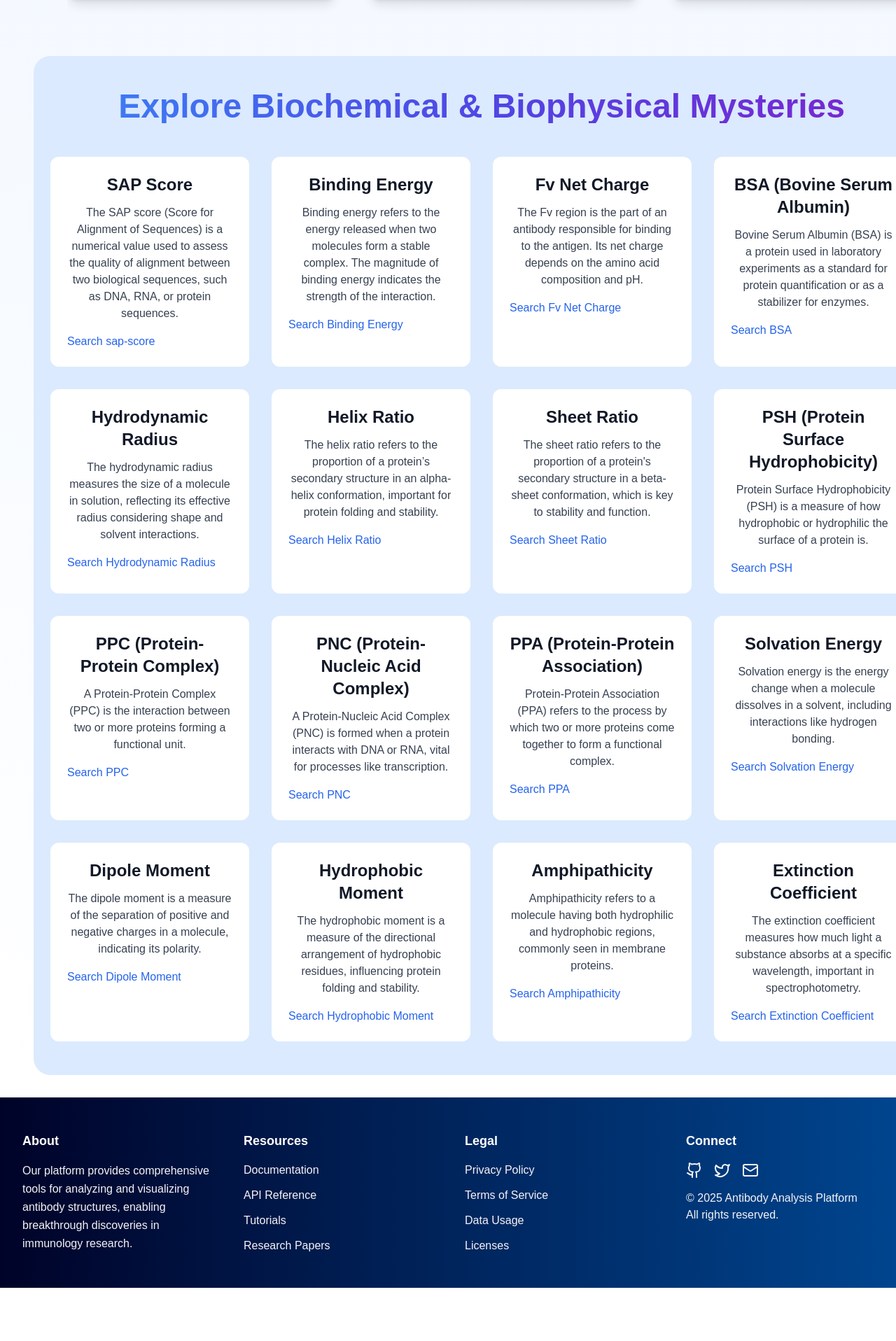
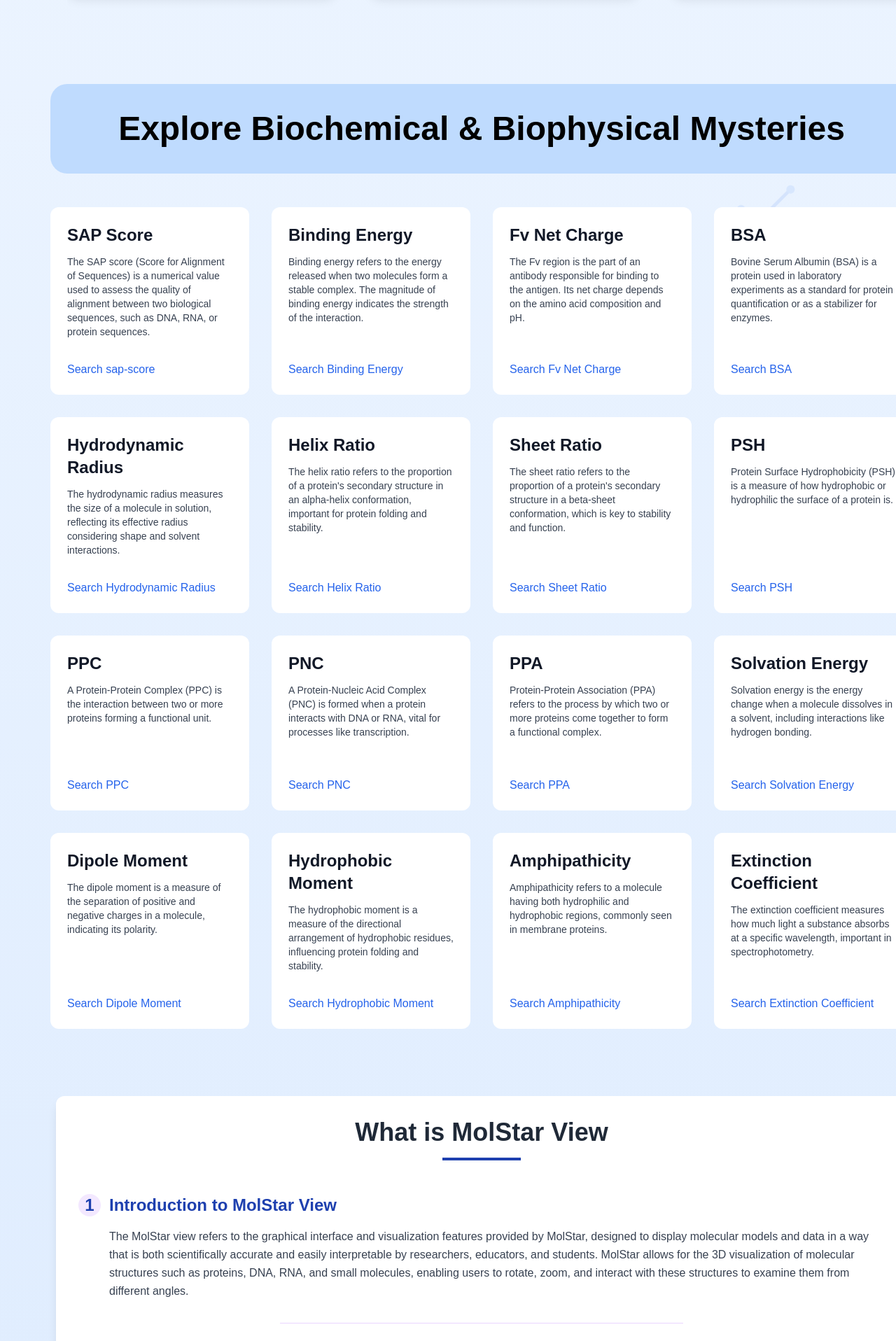
Before and after one commit to Y-A-S-H-W-A-N-T/Antibody-Characterization-Project, a Next.js app: page / in a window 1280 px wide. Shown: the part 864-2780 px from the top of the page at 70% size. Before the commit the page ends 2704 px from the top, so only its background shows below. Built offline with nearby package versions, Linux system fonts and the light colour scheme.

Commit message:
landing-page-design-update

```diff
--- a/app/components/Footer.tsx
+++ b/app/components/Footer.tsx
@@ -1,30 +1,32 @@
-import React from 'react';
-import { Github, Twitter, Mail } from 'lucide-react';
+import React from "react"
+import { Github, Twitter, Mail } from "lucide-react"
 
 const Footer = () => {
+  const currentYear = new Date().getFullYear()
+
   return (
-    <footer
-      className="w-full transition-colors duration-300"
-      style={{
-        background: 'linear-gradient(90deg, hsla(236, 100%, 8%, 1) 0%, hsla(211, 100%, 28%, 1) 100%)',
-        filter: 'progid: DXImageTransform.Microsoft.gradient( startColorstr="#000328", endColorstr="#00458e", GradientType=1 )',
-      }}
-    >
-      <div className="max-w-7xl mx-auto px-4 sm:px-6 lg:px-8 py-12">
-        <div className="grid grid-cols-1 md:grid-cols-4 gap-12">
+    <footer className="bg-white dark:bg-slate-900 shadow-md">
+      <div className="max-w-7xl mx-auto px-4 sm:px-6 lg:px-8">
+        <div className="py-12 grid grid-cols-1 md:grid-cols-2 lg:grid-cols-4 gap-8">
+          {/* About Section */}
           <div className="space-y-4">
-            <h3 className="text-lg font-semibold text-white">About</h3>
-            <p className="text-gray-100 dark:text-gray-300 leading-relaxed">
-              Our platform provides comprehensive tools for analyzing and visualizing antibody structures, enabling breakthrough discoveries in immunology research.
+            <h3 className="text-lg font-semibold text-gray-900 dark:text-white">About</h3>
+            <p className="text-sm text-gray-600 dark:text-gray-400 leading-relaxed">
+              Our platform provides comprehensive tools for analyzing and visualizing antibody structures, enabling
+              breakthrough discoveries in immunology research.
             </p>
           </div>
 
+          {/* Resources Section */}
           <div className="space-y-4">
-            <h3 className="text-lg font-semibold text-white">Resources</h3>
-            <ul className="space-y-3">
-              {['Documentation', 'API Reference', 'Tutorials', 'Research Papers'].map((item) => (
+            <h3 className="text-lg font-semibold text-gray-900 dark:text-white">Resources</h3>
+            <ul className="space-y-2">
+              {["Documentation", "API Reference", "Tutorials", "Research Papers"].map((item) => (
                 <li key={item}>
-                  <a href="#" className="text-gray-100 dark:text-gray-300 hover:text-pink-200 transition-colors">
+                  <a
+                    href="#"
+                    className="text-sm text-gray-600 dark:text-gray-400 hover:text-primary dark:hover:text-primary transition-colors duration-300"
+                  >
                     {item}
                   </a>
                 </li>
@@ -32,12 +34,16 @@ const Footer = () => {
             </ul>
           </div>
 
+          {/* Legal Section */}
           <div className="space-y-4">
-            <h3 className="text-lg font-semibold text-white">Legal</h3>
-            <ul className="space-y-3">
-              {['Privacy Policy', 'Terms of Service', 'Data Usage', 'Licenses'].map((item) => (
+            <h3 className="text-lg font-semibold text-gray-900 dark:text-white">Legal</h3>
+            <ul className="space-y-2">
+              {["Privacy Policy", "Terms of Service", "Data Usage", "Licenses"].map((item) => (
                 <li key={item}>
-                  <a href="#" className="text-gray-100 dark:text-gray-300 hover:text-pink-200 transition-colors">
+                  <a
+                    href="#"
+                    className="text-sm text-gray-600 dark:text-gray-400 hover:text-primary dark:hover:text-primary transition-colors duration-300"
+                  >
                     {item}
                   </a>
                 </li>
@@ -45,14 +51,15 @@ const Footer = () => {
             </ul>
           </div>
 
+          {/* Connect Section */}
           <div className="space-y-4">
-            <h3 className="text-lg font-semibold text-white">Connect</h3>
+            <h3 className="text-lg font-semibold text-gray-900 dark:text-white">Connect</h3>
             <div className="flex space-x-4">
               <a
                 href="https://github.com"
                 target="_blank"
                 rel="noopener noreferrer"
-                className="text-gray-100 dark:text-gray-300 hover:text-pink-200 transition-colors transform hover:scale-110"
+                className="text-gray-600 dark:text-gray-400 hover:text-primary dark:hover:text-primary transition-colors duration-300"
               >
                 <Github className="w-6 h-6" />
               </a>
@@ -60,27 +67,29 @@ const Footer = () => {
                 href="https://twitter.com"
                 target="_blank"
                 rel="noopener noreferrer"
-                className="text-gray-100 dark:text-gray-300 hover:text-pink-200 transition-colors transform hover:scale-110"
+                className="text-gray-600 dark:text-gray-400 hover:text-primary dark:hover:text-primary transition-colors duration-300"
               >
                 <Twitter className="w-6 h-6" />
               </a>
               <a
                 href="mailto:contact@example.com"
-                className="text-gray-100 dark:text-gray-300 hover:text-pink-200 transition-colors transform hover:scale-110"
+                className="text-gray-600 dark:text-gray-400 hover:text-primary dark:hover:text-primary transition-colors duration-300"
               >
                 <Mail className="w-6 h-6" />
               </a>
             </div>
-            <p className="text-gray-100 dark:text-gray-300">
-              © {new Date().getFullYear()} Antibody Analysis Platform
-              <br />
-              All rights reserved.
-            </p>
           </div>
+        </div>
+
+        {/* Copyright Section */}
+        <div className="border-t border-gray-200 dark:border-gray-700">
+          <p className="py-6 text-sm text-center text-gray-500 dark:text-gray-400">
+            © {currentYear} Antibody Analysis Platform. All rights reserved.
+          </p>
         </div>
       </div>
     </footer>
-  );
-};
+  )
+}
 
-export default Footer;
+export default Footer
--- a/app/components/Hero-section.tsx
+++ b/app/components/Hero-section.tsx
@@ -5,6 +5,7 @@ import Link from "next/link";
 import { motion } from "framer-motion";
 import { ChevronLeft, ChevronRight } from "lucide-react";
 import ContentSection from "./content-section"; // Import ContentSection
+import MolstarContent from "./Molstar-content";
 
 const HeroSection: React.FC = () => {
   const scrollRef = useRef<HTMLDivElement | null>(null);
@@ -22,7 +23,7 @@ const HeroSection: React.FC = () => {
   return (
     <section className="relative w-full min-h-screen flex flex-col items-center justify-center overflow-hidden px-6 md:px-12 text-center">
       {/* Background Gradient */}
-      <div className="absolute inset-0 bg-gradient-to-b from-blue-50 to-white dark:from-gray-900 dark:to-gray-800 transition-colors duration-500" />
+      <div className="absolute inset-0 bg-gradient-to-b from-blue-50 to-blue-100 dark:from-gray-900 dark:to-gray-800 transition-colors duration-500" />
 
       {/* Animated Antibody Background */}
       <div className="absolute inset-0 overflow-hidden pointer-events-none">
@@ -77,11 +78,11 @@ const HeroSection: React.FC = () => {
   initial={{ opacity: 0, y: 20 }}
   animate={{ opacity: 1, y: 0 }}
   transition={{ duration: 0.8 }}
-  className="text-5xl md:text-7xl mt-20 font-bold text-transparent bg-clip-text bg-gradient-to-r from-blue-600 to-green-500 mb-6"
+  className="text-5xl md:text-7xl mt-20 font-bold text-black p-3 font-inter dark:text-white"
 >
-  Antibody
-  <span className="text-transparent bg-clip-text bg-gradient-to-r from-blue-600 to-green-500"> Characterization</span>
+  Antibody Characterization
 </motion.h1>
+
 
         <motion.p
           initial={{ opacity: 0, y: 20 }}
@@ -99,7 +100,7 @@ const HeroSection: React.FC = () => {
           className="flex flex-col sm:flex-row gap-4 justify-center mb-12"
         >
           <Link href="/pages/table-viewer">
-            <Button className="px-8 py-4 text-lg font-semibold bg-blue-600 hover:bg-blue-700 text-white rounded-lg transform transition-all hover:scale-105 hover:shadow-lg">
+            <Button className="px-8 py-4 text-lg font-semibold bg-black hover:bg-gray-700 text-white rounded-lg transform transition-all hover:scale-105 hover:shadow-lg">
               Explore Dashboard
             </Button>
           </Link>
@@ -159,6 +160,7 @@ const HeroSection: React.FC = () => {
 
         {/* Add Content Section Below Hero Section */}
         <ContentSection />
+        <MolstarContent />
 
         {/* Additional Content as Normal Text */}
         <div className="mt-8 text-gray-700 dark:text-gray-300 text-left space-y-6 leading-relaxed">
--- /dev/null
+++ b/app/components/Molstar-content.tsx
@@ -0,0 +1,70 @@
+import React, { useState } from "react";
+
+const MolStarView = () => {
+  // eslint-disable-next-line @typescript-eslint/no-unused-vars
+  const [darkMode, setDarkMode] = useState(false);
+
+  const sections = [
+    {
+      title: "Introduction to MolStar View",
+      content:
+        "The MolStar view refers to the graphical interface and visualization features provided by MolStar, designed to display molecular models and data in a way that is both scientifically accurate and easily interpretable by researchers, educators, and students. MolStar allows for the 3D visualization of molecular structures such as proteins, DNA, RNA, and small molecules, enabling users to rotate, zoom, and interact with these structures to examine them from different angles.",
+    },
+    {
+      title: "Visualization Types in MolStar",
+      content:
+        "The visualization types in MolStar include cartoon representation, where the backbone is shown as a ribbon or stick model, emphasizing structural elements like helices and sheets; space-filling models, which depict atoms as spheres that fill the space in a molecular structure; and ball-and-stick models, which show atoms as spheres and bonds as sticks, providing a clear view of the atomic connections. MolStar can open molecular structures from various file formats like PDB (Protein Data Bank) files, CIF, and others, containing the 3D coordinates of atoms in the molecule.",
+    },
+    {
+      title: "Interactive Tools in MolStar",
+      content:
+        "MolStar offers interactive tools that allow users to engage with the structure in real-time, such as rotating the molecule, zooming in or out, and highlighting specific regions. Users can select specific residues, chains, or regions of the structure to examine in more detail and add labels and annotations to clarify specific features. Additionally, users can display different parts of the structure simultaneously, which is useful for comparing multiple models or highlighting changes, such as in drug design.",
+    },
+    {
+      title: "Color Schemes in MolStar",
+      content:
+        "The software also provides various color schemes to represent different aspects of the structure. Chain coloring allows each chain in a multi-chain protein to be displayed in different colors, while secondary structure coloring distinguishes helices, sheets, and loops. Atom-based coloring helps in understanding the molecular composition by coloring atoms according to their type, such as carbon, oxygen, or nitrogen.",
+    },
+    {
+      title: "MolStar View in Scientific Research",
+      content:
+        "In scientific research, MolStar is frequently used in bioinformatics and molecular biology to visualize protein structures, enabling researchers to examine the arrangement of amino acids, active sites, and interactions between molecules. The ability to interact with the molecular structure aids in analyzing structural dynamics, understanding protein-ligand interactions, and modeling the effects of mutations. In drug discovery, MolStar is particularly useful for visualizing the binding of small molecules or drugs to target proteins, supporting the development of new pharmaceutical compounds.",
+    },
+  ];
+
+  // const toggleDarkMode = () => setDarkMode(!darkMode);
+
+  return (
+    <div
+      className={`min-h-screen py-12 px-4 sm:px-6 lg:px-8 ${darkMode ? "dark bg-[#05042a]" : ""}`}
+    >
+      <div className="max-w-full mx-auto bg-white dark:bg-[#242f40] rounded-xl shadow-lg overflow-hidden">
+        <div className="p-8">
+          <h1 className="text-4xl font-bold text-center text-gray-800 dark:text-white mb-12">
+            What is MolStar View
+            <div className="w-28 h-1 bg-blue-800 mx-auto mt-4"></div>
+          </h1>
+          {sections.map((section, index) => (
+            <div key={index} className="mb-12 last:mb-0">
+              <h2 className="text-2xl font-semibold text-blue-800 dark:text-white mb-4 flex items-center">
+                <span className="w-8 h-8 rounded-full bg-purple-100 dark:bg-blue-900  flex items-center justify-center mr-3 text-blue-800 dark:text-white -bold">
+                  {index + 1}
+                </span>
+                {section.title}
+              </h2>
+              <p className="text-gray-700 text-left leading-relaxed mb-6 pl-11 dark:text-white">
+                {section.content}
+              </p>
+              {index !== sections.length - 1 && (
+                <div className="w-1/2 h-px bg-purple-200 mx-auto my-8 dark:bg-blue-800"></div>
+              )}
+            </div>
+          ))}
+        </div>
+
+      </div>
+    </div>
+  );
+};
+
+export default MolStarView;
--- a/app/components/content-section.tsx
+++ b/app/components/content-section.tsx
@@ -1,129 +1,129 @@
-import React from 'react';
+import React from "react"
 
 const ContentSection = () => {
   const items = [
     {
       title: "SAP Score",
-      description: "The SAP score (Score for Alignment of Sequences) is a numerical value used to assess the quality of alignment between two biological sequences, such as DNA, RNA, or protein sequences.",
+      description:
+        "The SAP score (Score for Alignment of Sequences) is a numerical value used to assess the quality of alignment between two biological sequences, such as DNA, RNA, or protein sequences.",
       link: "Search sap-score",
-      bgColor: "bg-white"
     },
     {
       title: "Binding Energy",
-      description: "Binding energy refers to the energy released when two molecules form a stable complex. The magnitude of binding energy indicates the strength of the interaction.",
+      description:
+        "Binding energy refers to the energy released when two molecules form a stable complex. The magnitude of binding energy indicates the strength of the interaction.",
       link: "Search Binding Energy",
-      bgColor: "bg-white"
     },
     {
       title: "Fv Net Charge",
-      description: "The Fv region is the part of an antibody responsible for binding to the antigen. Its net charge depends on the amino acid composition and pH.",
+      description:
+        "The Fv region is the part of an antibody responsible for binding to the antigen. Its net charge depends on the amino acid composition and pH.",
       link: "Search Fv Net Charge",
-      bgColor: "bg-white"
     },
     {
-      title: "BSA (Bovine Serum Albumin)",
-      description: "Bovine Serum Albumin (BSA) is a protein used in laboratory experiments as a standard for protein quantification or as a stabilizer for enzymes.",
+      title: "BSA ",
+      description:
+        "Bovine Serum Albumin (BSA) is a protein used in laboratory experiments as a standard for protein quantification or as a stabilizer for enzymes.",
       link: "Search BSA",
-      bgColor: "bg-white"
     },
     {
       title: "Hydrodynamic Radius",
-      description: "The hydrodynamic radius measures the size of a molecule in solution, reflecting its effective radius considering shape and solvent interactions.",
+      description:
+        "The hydrodynamic radius measures the size of a molecule in solution, reflecting its effective radius considering shape and solvent interactions.",
       link: "Search Hydrodynamic Radius",
-      bgColor: "bg-white"
     },
     {
       title: "Helix Ratio",
-      description: "The helix ratio refers to the proportion of a protein’s secondary structure in an alpha-helix conformation, important for protein folding and stability.",
+      description:
+        "The helix ratio refers to the proportion of a protein's secondary structure in an alpha-helix conformation, important for protein folding and stability.",
       link: "Search Helix Ratio",
-      bgColor: "bg-white"
     },
     {
       title: "Sheet Ratio",
-      description: "The sheet ratio refers to the proportion of a protein's secondary structure in a beta-sheet conformation, which is key to stability and function.",
+      description:
+        "The sheet ratio refers to the proportion of a protein's secondary structure in a beta-sheet conformation, which is key to stability and function.",
       link: "Search Sheet Ratio",
-      bgColor: "bg-white"
     },
     {
-      title: "PSH (Protein Surface Hydrophobicity)",
-      description: "Protein Surface Hydrophobicity (PSH) is a measure of how hydrophobic or hydrophilic the surface of a protein is.",
+      title: "PSH ",
+      description:
+        "Protein Surface Hydrophobicity (PSH) is a measure of how hydrophobic or hydrophilic the surface of a protein is.",
       link: "Search PSH",
-      bgColor: "bg-white"
     },
     {
-      title: "PPC (Protein-Protein Complex)",
-      description: "A Protein-Protein Complex (PPC) is the interaction between two or more proteins forming a functional unit.",
+      title: "PPC ",
+      description:
+        "A Protein-Protein Complex (PPC) is the interaction between two or more proteins forming a functional unit.",
       link: "Search PPC",
-      bgColor: "bg-white"
     },
     {
-      title: "PNC (Protein-Nucleic Acid Complex)",
-      description: "A Protein-Nucleic Acid Complex (PNC) is formed when a protein interacts with DNA or RNA, vital for processes like transcription.",
+      title: "PNC ",
+      description:
+        "A Protein-Nucleic Acid Complex (PNC) is formed when a protein interacts with DNA or RNA, vital for processes like transcription.",
       link: "Search PNC",
-      bgColor: "bg-white"
     },
     {
-      title: "PPA (Protein-Protein Association)",
-      description: "Protein-Protein Association (PPA) refers to the process by which two or more proteins come together to form a functional complex.",
+      title: "PPA ",
+      description:
+        "Protein-Protein Association (PPA) refers to the process by which two or more proteins come together to form a functional complex.",
       link: "Search PPA",
-      bgColor: "bg-white"
     },
     {
       title: "Solvation Energy",
-      description: "Solvation energy is the energy change when a molecule dissolves in a solvent, including interactions like hydrogen bonding.",
+      description:
+        "Solvation energy is the energy change when a molecule dissolves in a solvent, including interactions like hydrogen bonding.",
       link: "Search Solvation Energy",
-      bgColor: "bg-white"
     },
     {
       title: "Dipole Moment",
-      description: "The dipole moment is a measure of the separation of positive and negative charges in a molecule, indicating its polarity.",
+      description:
+        "The dipole moment is a measure of the separation of positive and negative charges in a molecule, indicating its polarity.",
       link: "Search Dipole Moment",
-      bgColor: "bg-white"
     },
     {
       title: "Hydrophobic Moment",
-      description: "The hydrophobic moment is a measure of the directional arrangement of hydrophobic residues, influencing protein folding and stability.",
+      description:
+        "The hydrophobic moment is a measure of the directional arrangement of hydrophobic residues, influencing protein folding and stability.",
       link: "Search Hydrophobic Moment",
-      bgColor: "bg-white"
     },
     {
       title: "Amphipathicity",
-      description: "Amphipathicity refers to a molecule having both hydrophilic and hydrophobic regions, commonly seen in membrane proteins.",
+      description:
+        "Amphipathicity refers to a molecule having both hydrophilic and hydrophobic regions, commonly seen in membrane proteins.",
       link: "Search Amphipathicity",
-      bgColor: "bg-white"
     },
     {
       title: "Extinction Coefficient",
-      description: "The extinction coefficient measures how much light a substance absorbs at a specific wavelength, important in spectrophotometry.",
+      description:
+        "The extinction coefficient measures how much light a substance absorbs at a specific wavelength, important in spectrophotometry.",
       link: "Search Extinction Coefficient",
-      bgColor: "bg-white"
-    }
-  ];
+    },
+  ]
 
   return (
-    <div className="relative w-full min-h-screen bg-blue-100 dark:bg-[#05042a] rounded-3xl">
+    <div className="relative w-full min-h-screen  rounded-3xl">
       <div className="max-w-7xl mx-auto px-6 py-12">
       <div className="text-center mb-12">
-        <h2 className="text-5xl font-extrabold text-transparent bg-gradient-to-r from-blue-500 via-indigo-600 to-purple-700 bg-clip-text mb-4">
+  <h2 className="text-5xl text-black dark:text-white font-extrabold mb-4 p-10 rounded-3xl bg-blue-200 dark:bg-[#05042a]  ">
     Explore Biochemical & Biophysical Mysteries
   </h2>
-        {/* <p className="text-lg text-gray-900 dark:text-white opacity-80 max-w-3xl mx-auto">
-          Search across the most complete life science research reagent database, covering 18 key biochemical & biophysical topics.
-        </p> */}
 </div>
+
 
         <div className="grid grid-cols-1 md:grid-cols-2 lg:grid-cols-4 gap-8">
           {items.map((item, index) => (
             <div
               key={index}
-            className="bg-white dark:bg-[#1a1a1a] rounded-xl p-6 transition-transform transform hover:scale-105 hover:shadow-2xl hover:shadow-blue-500/50 duration-300"
-            style={{ minWidth: "250px" }}
+              className="bg-white dark:bg-gray-800 rounded-xl p-6 transition-transform transform hover:scale-105 hover:shadow-2xl hover:shadow-blue-500/50 duration-300 flex flex-col justify-between"
+              style={{ minWidth: "250px", minHeight: "250px" }}
             >
-            <h3 className="text-2xl font-semibold text-gray-900 dark:text-white mb-3">{item.title}</h3>
-            <p className="text-gray-700 dark:text-gray-300 mb-4">{item.description}</p>
+              <div>
+                <h3 className="text-left text-2xl font-bold text-gray-900 dark:text-white mb-3">{item.title}</h3>
+                <p className="text-left text-gray-700 dark:text-gray-300 mb-4 text-sm">{item.description}</p>
+              </div>
               <a
                 href="#"
-              className="text-blue-600 hover:text-blue-800 dark:text-blue-400 dark:hover:text-blue-600 font-medium flex items-center"
+                className="text-blue-600 hover:text-blue-800 dark:text-blue-400 dark:hover:text-blue-200 font-medium flex items-center mt-4"
               >
                 {item.link}
               </a>
@@ -132,8 +132,7 @@ const ContentSection = () => {
         </div>
       </div>
     </div>
+  )
+}
 
-  );
-};
-
-export default ContentSection;
+export default ContentSection
--- a/app/pages/table-viewer/page.tsx
+++ b/app/pages/table-viewer/page.tsx
@@ -10,6 +10,7 @@ import MolstarViewer from "../../components/molstar"
 import type { MolstarWrapper, Property, Polymer } from "../../lib/MostarWrapper"
 import Header from "../../components/Header"
 import Footer from "../../components/Footer"
+import MolstarContent from "@/app/components/Molstar-content"
 
 interface AntibodyData {
   Antibody: string
@@ -253,9 +254,10 @@ const AntibodyAnalysis = () => {
       <Header />
       <div className="flex flex-1 w-full gap-4 p-4">
         <div className={`flex-1 ${selectedAntibody ? "w-2/3" : "w-full"}`}>
-          <Card className="bg-white bg-[radial-gradient(circle_at_1px_1px,#e5e7eb_1px,transparent_0)] bg-[size:40px_40px]">
+            {/* <MolstarContent/> */}
+          <Card className="bg-white  bg-[size:40px_40px]">
             <CardHeader>
-              <CardTitle className="text-2xl font-bold text-gray-800">Antibody Properties Analysis</CardTitle>
+              <CardTitle className="text-2xl font-bold bg-blue-950 rounded-xl p-5 text-white  text-center">Antibody Properties Analysis</CardTitle>
             </CardHeader>
             <CardContent>
               {loading ? (
```
Also changed, not shown: app/components/AntibodyBackground.tsx (+27 -12 lines), app/components/Header.tsx (+55 -55 lines), app/pages/documentation/page.tsx (+107 -122 lines), app/components/molstar.gif (added). Lines whose indentation alone changed are shown as unchanged.
